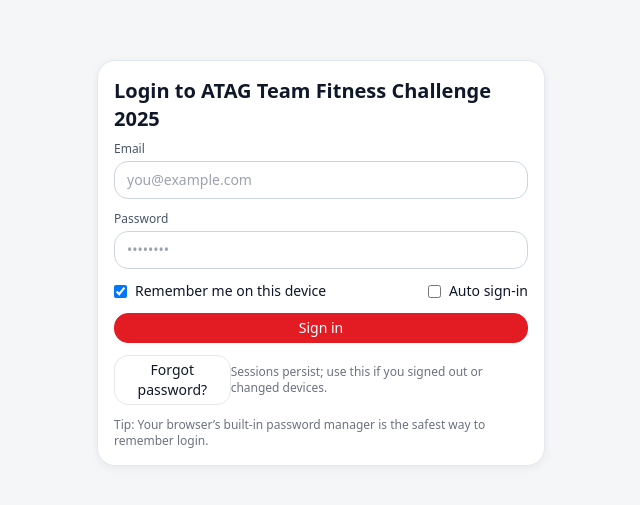
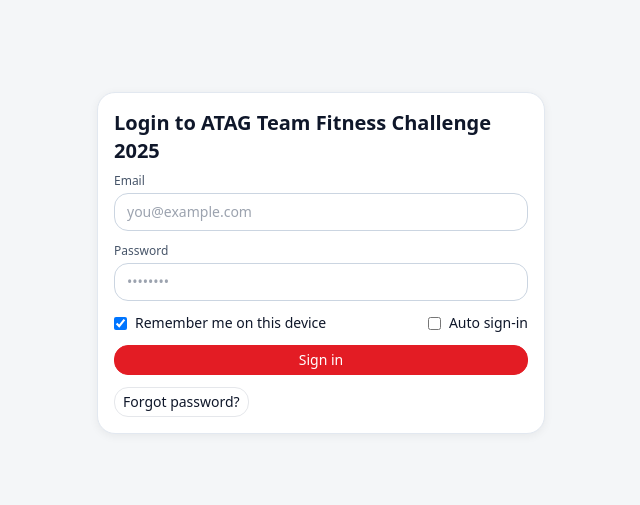
Before and after one commit to zhiluke001-ux/team-fitness, a Next.js app: page /login in a window 1280 px wide. Shown: the part 137-642 px from the top of the page, without its empty margins (319-959 px from the left). Built offline with nearby package versions, Linux system fonts and the light colour scheme; no server answers.

Commit message:
Update login.tsx

```diff
--- a/pages/login.tsx
+++ b/pages/login.tsx
@@ -201,16 +201,10 @@
               <button className="btn btn-compact" onClick={sendPasswordSetup} disabled={!email || busy} type="button">
                 Forgot password?
               </button>
-              <span className="text-xs text-gray-500">
-                Sessions persist; use this if you signed out or changed devices.
-              </span>
             </div>
 
             {err && <p className="text-sm text-red-600">{err}</p>}
             {msg && <p className="text-sm text-green-700">{msg}</p>}
-            <p className="text-xs text-gray-500">
-              Tip: Your browser’s built-in password manager is the safest way to remember login.
-            </p>
           </form>
         </div>
       </main>
```
